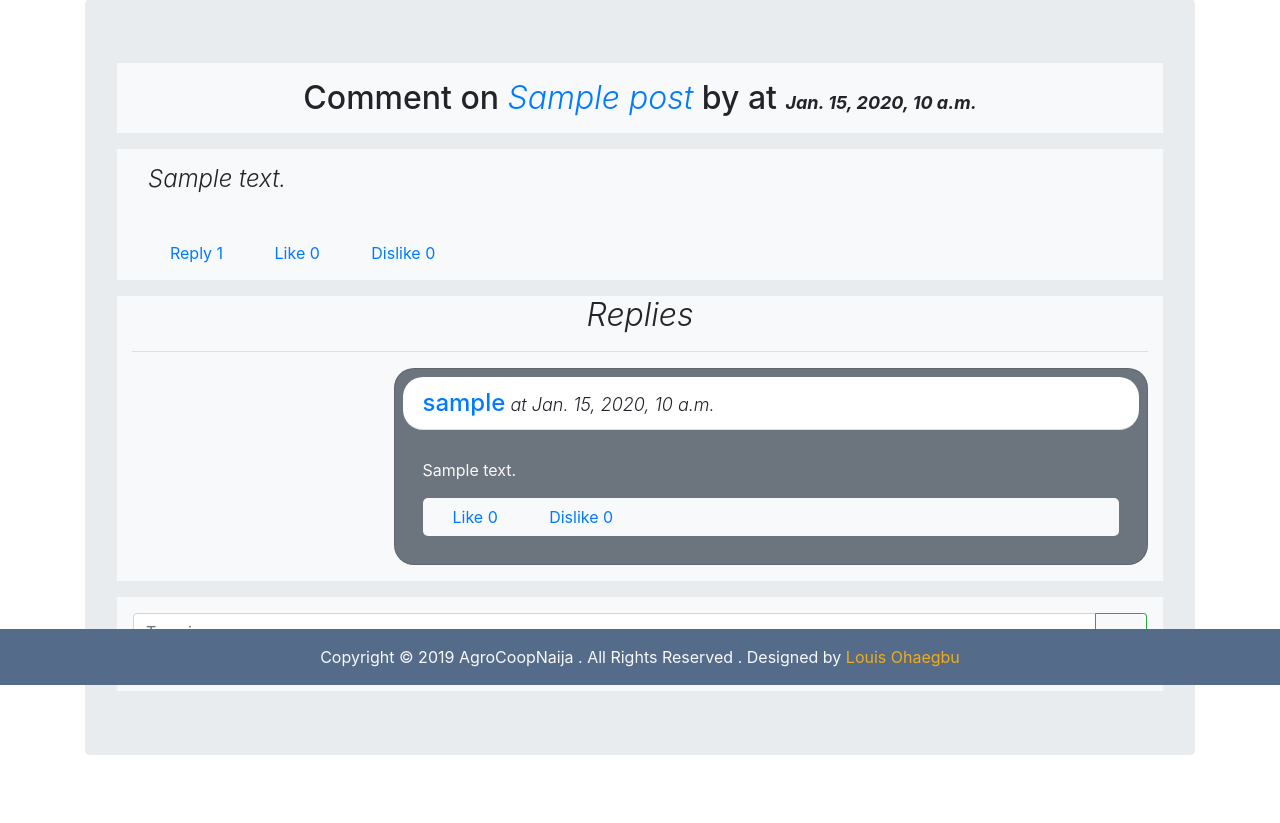
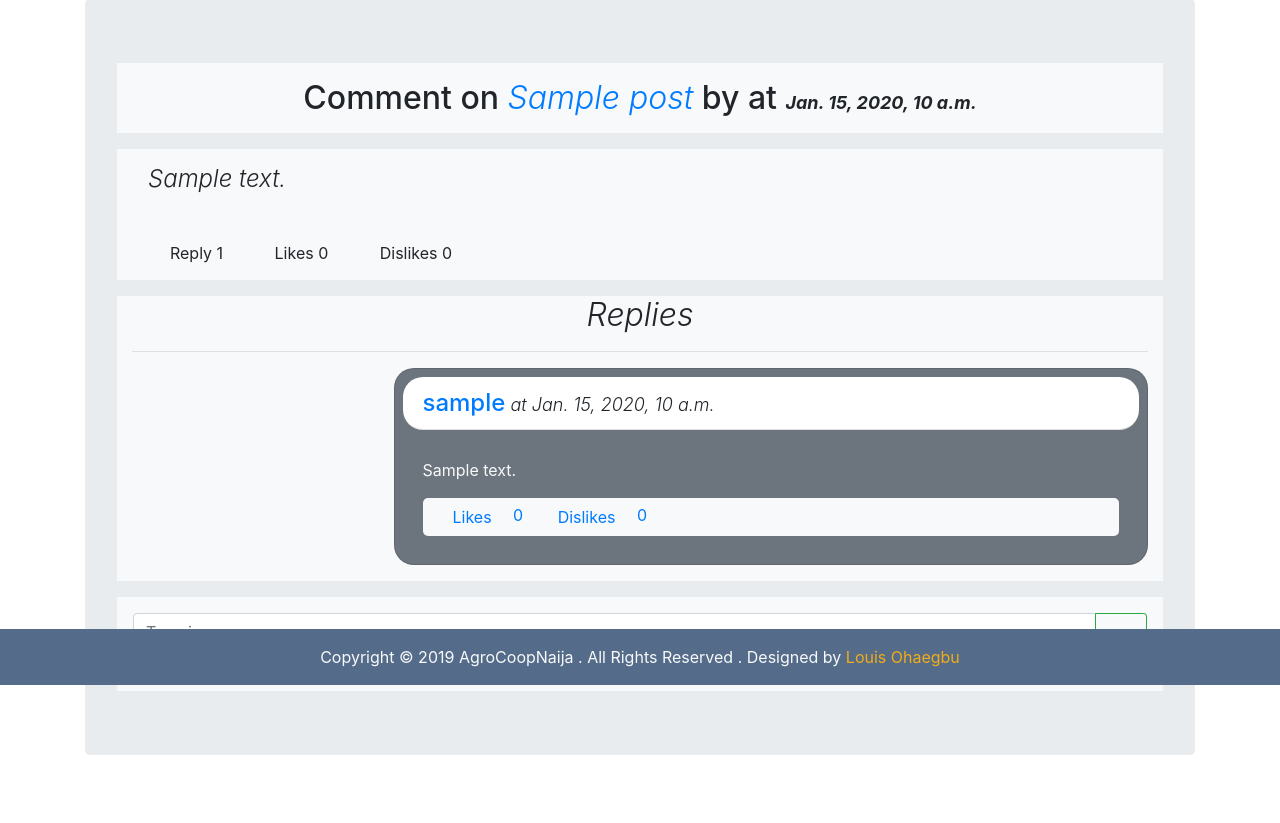
Before and after one commit to louieee/AgroCoopNaija, a Django app: page /post/1/comment/1/ in a window 1280 px wide. Shown: the part 115-938 px from the top of the page. Run offline with Django 3.2, Linux system fonts and the light colour scheme; a user stored in the database is signed in; tables that the repository leaves empty hold one stand-in row (values such as "Sample post"); some libraries are stand-ins or nearby versions; some web fonts are replaced.

Commit message:
Finished with post module

```diff
--- a/post/templates/post/Comment_Detail.html
+++ b/post/templates/post/Comment_Detail.html
@@ -14,23 +14,23 @@
     <p class="display-4 font-italic p-3" style="font-size:x-large">{{ comment.content }}</p>
     {% if user.is_authenticated and user.is_cooperative_member and user.is_partner %}
     <div style="border-radius: 5px" class="card-link bg-light p-2">
-        <a class="btn mr-1" href="{% url 'comment_detail' comment.post.id comment.id %}">
+        <a class="btn mr-1" onclick="document.getElementById('reply_container').hidden = true; ">
             <i class="fa fa-comment"></i>
             <span class="share1 fb">Reply {{ comment.all_replies.count }}</span>
         </a>
-        <a class="btn mr-1" href="#">
+        <a class="btn mr-1" >
             <i class="fa fa-thumbs-up tw"></i>
-            <span class="share1">Like {{ comment.likes.count }}</span>
+            <span class="share1">Likes {{ comment.likes.count }}</span>
         </a>
-        <a class="btn" href="#">
+        <a class="btn" >
             <i class="fa fa-thumbs-down"></i>
-            <span class="share1 google">Dislike {{ comment.dislikes.count }}</span>
+            <span class="share1 google">Dislikes {{ comment.dislikes.count }}</span>
         </a>
    </div>
     {% endif %}
 </div>
 
-	      <div class="container center-block col-sm-12 bg-light">
+	      <div id="reply-container" class="container center-block col-sm-12 bg-light">
 	      	<h6 class="display-4 font-italic text text-center" style="font-size: xx-large" >Replies</h6>
               <hr/>
           {% if comment.all_replies.count > 0 %}
@@ -48,14 +48,23 @@
                            {% if user.is_authenticated and user.is_cooperative_member or user.is_partner %}
                             <div style="border-radius: 5px" class="card-link bg-light p-0">
 
-        <a class="btn mr-1" href="#">
-            <i class="fa fa-thumbs-up tw"></i>
-            <span class="share1">Like {{ reply.likes.count }}</span>
-        </a>
-        <a class="btn" href="#">
-            <i class="fa fa-thumbs-down"></i>
-            <span class="share1 google">Dislike {{ reply.dislikes.count }}</span>
-        </a>
+        <a href="javascript:{document.getElementById('like').submit() }" id="like_btn" class="btn mr-1" >
+                                    <i class="fa fa-thumbs-up tw"></i>
+                                    <span id="share1">Likes <a href="{% url 'likes' 'Reply' reply.id %}"> {{ reply.likes.count }}</a></span>
+                                </a>
+                                <a  href="javascript:{document.getElementById('dislike').submit() }" class="btn mr-1" >
+                                    <i class="fa fa-thumbs-down tw"></i>
+                                    <span class="share1">Dislikes  <a href="{% url 'dislikes' 'Reply' reply.id %}" >
+                                        {{ reply.dislikes.count }}</a></span>
+                                </a>
+          <form  id='like' method="POST" action="{% url 'react' 'Reply' reply.id 'L'  %}">
+        {% csrf_token %}
+        <input type="hidden">
+        </form>
+          <form  id='dislike' method="POST" action="{% url 'react' 'Reply' reply.id 'D'  %}">
+        {% csrf_token %}
+        <input type="hidden">
+        </form>
    </div>
                            {% endif %}
                        </div>
@@ -99,7 +108,7 @@
           {% endif %}
 		  </div>
     {% if user.is_authenticated and user.is_cooperative_member or user.is_partner %}
-        <div class="col-sm-12 bg-light mt-3 p-3">
+        <div id="reply_now" class="col-sm-12 bg-light mt-3 p-3">
 		  <form class="form" action="{% url 'comment_detail' comment.post.id comment.id %}" method="post">
                  {% csrf_token %}
 		        <div class="input-group">
--- a/post/urls.py
+++ b/post/urls.py
@@ -8,5 +8,6 @@ urlpatterns = [
     path('<int:post_id>/comment/<int:id_>/', views.comment_detail, name='comment_detail'),
     path('<letter>/likes/<id_>/', views.who_liked, name='likes'),
     path('<letter>/dislikes/<id_>/', views.who_disliked, name='dislikes'),
+    path('<letter>/<id>/<reaction>/', views.react, name='react')
 
 ]
--- a/post/views.py
+++ b/post/views.py
@@ -1,5 +1,5 @@
 from django.shortcuts import render, get_object_or_404, get_list_or_404, redirect
-from post.models import Post, Comment, Attachment, Reply
+from post.models import Post, Comment, Attachment, Reply, Reaction
 from cooperative.models import Member
 from django.utils import timezone
 from core.models import User
@@ -127,3 +127,36 @@ def who_disliked(request, letter, id_):
             dislikes = reply.dislikes()
             return render(request, 'post/Dislikes.html', {'dislikes': dislikes, 'message': letter})
         return render(request, 'post/Dislikes.html', {'message': letter})
+
+
+def react(request, letter, id_, reaction):
+    if request.method == 'POST':
+        m_letter = ''
+        if letter == 'Post':
+            m_letter = 'P'
+        elif letter == 'Comment':
+            m_letter = 'C'
+        elif letter == 'Reply':
+            m_letter = 'R'
+        d_like = Reaction.objects.get(message_id=id_, message_type=m_letter, reactor_id=request.user.id)
+        if d_like is None:
+            m_like = Reaction()
+            m_like.reactor_id = request.user.id
+            m_like.reaction = reaction
+            m_like.message_id = id_
+            m_like.message_type = m_letter
+            m_like.save()
+            if letter == 'Post' or letter == 'Comment':
+                my_id = 0
+                if letter == 'Comment':
+                    my_id = int(Comment.objects.get(id=id_).post.id)
+                elif letter == 'Post':
+                    my_id = id_
+                return redirect('/post/' + str(my_id))
+            elif letter == 'Reply':
+                comment_id = Reply.objects.get(id=id_).comment.id
+                post_id = Reply.objects.get(id=id_).comment.post.id
+                return redirect('/post/' + str(post_id) + "/comment/" + str(comment_id))
+        else:
+            d_like.reaction = reaction
+            d_like.save()
```
Also changed, not shown: post/templates/post/post_detail.html (+27 -9 lines).
